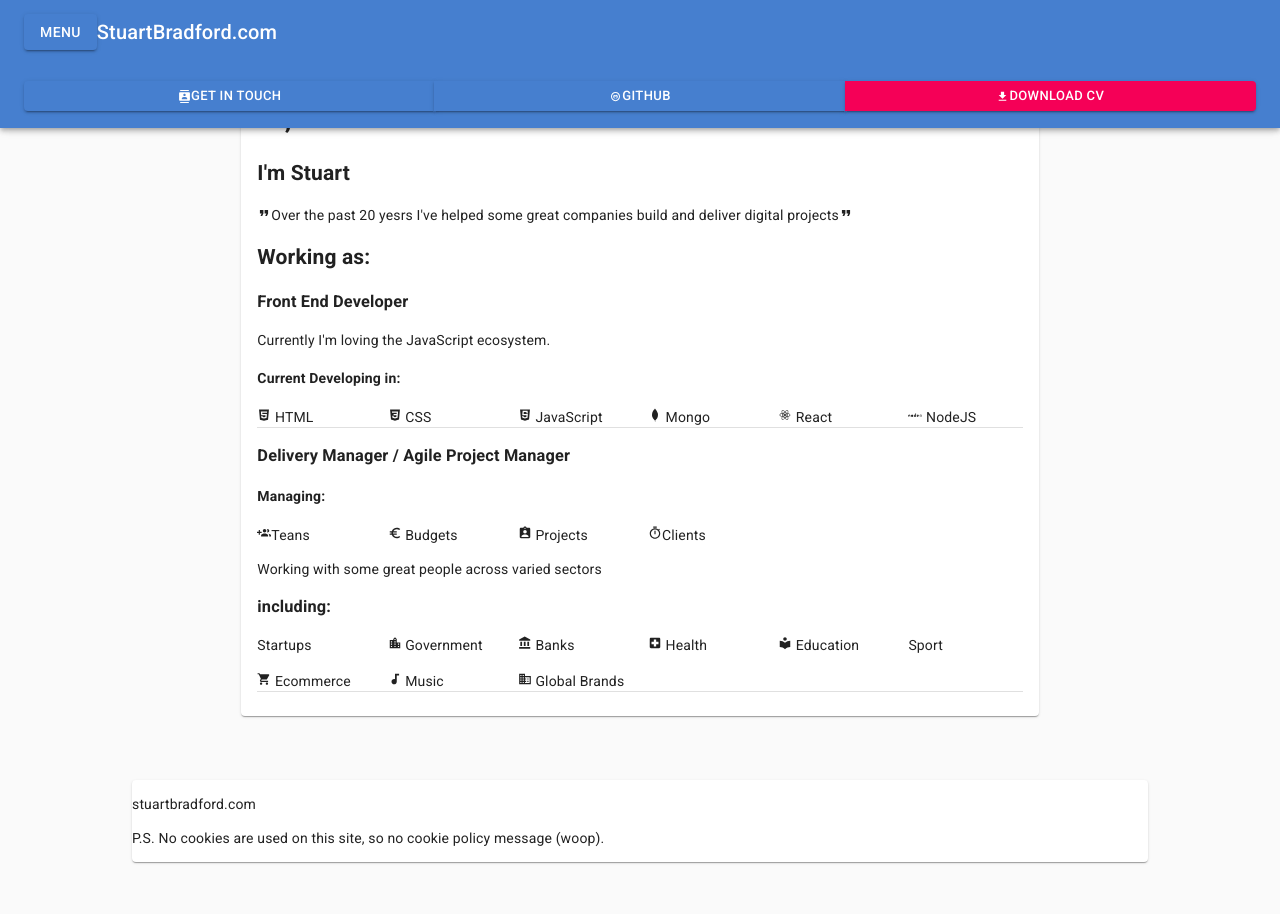
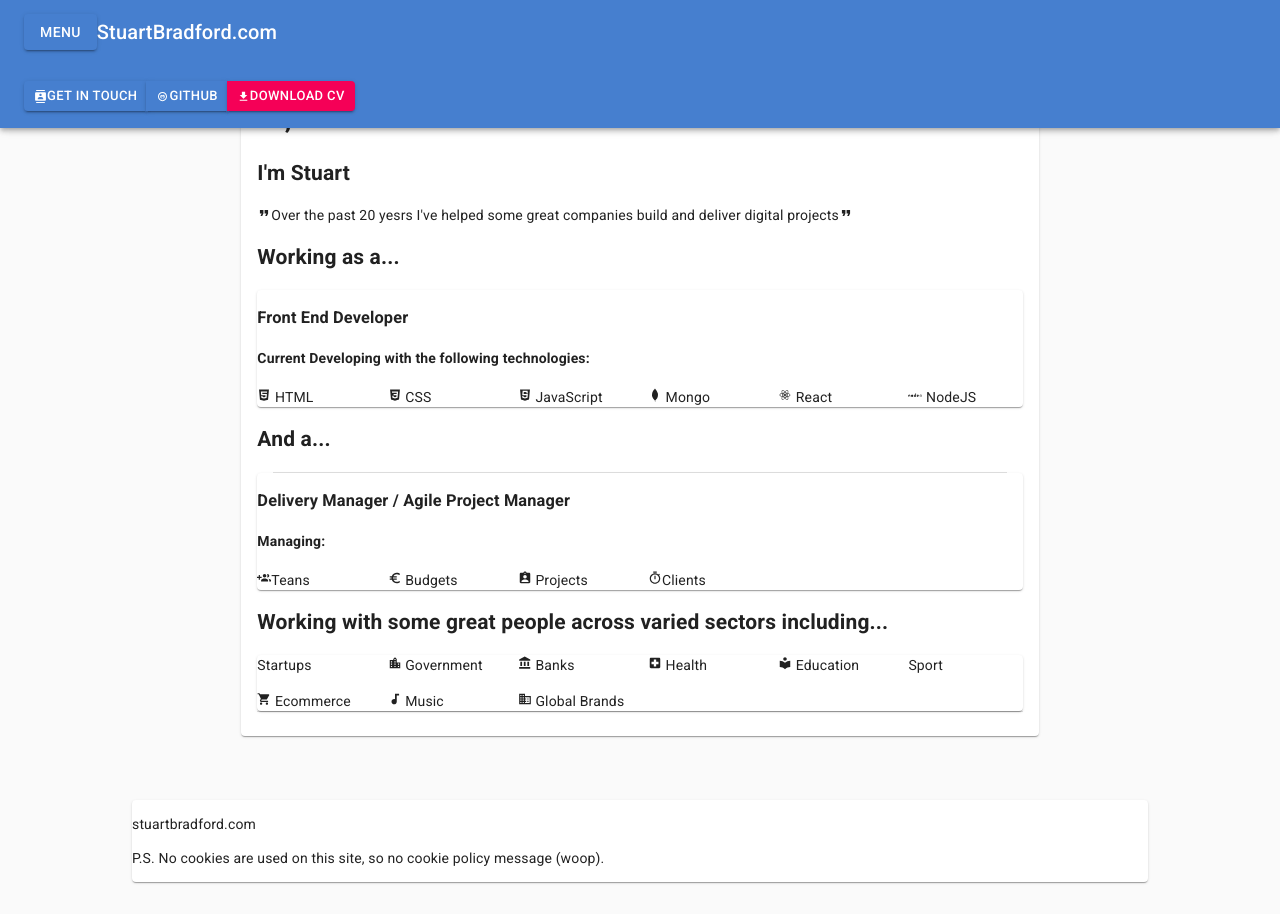
Before and after one commit to 789ni812/my-portfolio, a React (Create React App) app: page / in a window 1280 px wide. Built offline with nearby package versions, Linux system fonts and the light colour scheme.

Commit message:
Aligned button group for top nav buttons

```diff
--- a/src/App.js
+++ b/src/App.js
@@ -101,10 +101,14 @@ const useStyles = makeStyles(theme => ({
   title: {
     flexGrow: 1,
   },
+
+
 }));
 
 
 //END Material-ui AppBar
+
+
 
 
 
@@ -197,7 +201,7 @@ const App = () => {
                     </div>
                   </Toolbar>
                   <Toolbar>
-                    <ButtonGroup alignItems="center" fullWidth="2" size="small">
+                    <ButtonGroup alignItems="centre" size="small">
                       <Button variant="contained" color="primary" size="small"><MdContacts /> Get in touch</Button> |
 
             <Button variant="contained" color="primary" size="small"><DiGithub /> Github</Button> |
--- a/src/mockup/ContentIntroduction.js
+++ b/src/mockup/ContentIntroduction.js
@@ -27,12 +27,10 @@ const ContentIntroduction = () => {
                     <MdFormatQuote />Over the past 20 yesrs I've helped some great companies build and deliver digital projects<MdFormatQuote />
 
 
-                    <h2>Working as:</h2>
-
+                    <h2>Working as a...</h2>
+                    <Card>
                         <h3>Front End Developer</h3>
-                Currently I'm loving the JavaScript ecosystem.
-
-            <h4>Current Developing in:</h4>
+                        <h4>Current Developing with the following technologies:</h4>
                         <Grid container spacing={2}>
                             <Grid item xs={6} sm={2}>
                                 <DiHtml5 /> HTML
@@ -54,9 +52,10 @@ const ContentIntroduction = () => {
                                 <DiNodejs /> NodeJS
                 </Grid>
                         </Grid>
-
-                    <Divider />
-
+                    </Card>
+                    <h2>And a...</h2>
+                    <Divider variant="middle" light={0} />
+                    <Card>
                         <h3>Delivery Manager / Agile Project Manager</h3>
                         <h4>Managing:</h4>
                         <Grid container spacing={2}>
@@ -77,18 +76,13 @@ const ContentIntroduction = () => {
                         </Grid>
 
                         </Grid>
+                    </Card>
 
 
 
 
-
-                    <p>Working with some great people across varied sectors</p>
-
-
-
-
-                    <h3>including: </h3>
-
+                    <h2>Working with some great people across varied sectors including...</h2>
+                    <Card>
                         <Grid container spacing={2}>
                             <Grid item xs={6} sm={2}>
                                 Startups
@@ -127,6 +121,7 @@ const ContentIntroduction = () => {
                         </Grid>
 
                         </Grid>
+                    </Card>
                     <Divider />
                 </CardContent>
             </Card>
```
Lines whose indentation alone changed are shown as unchanged.
